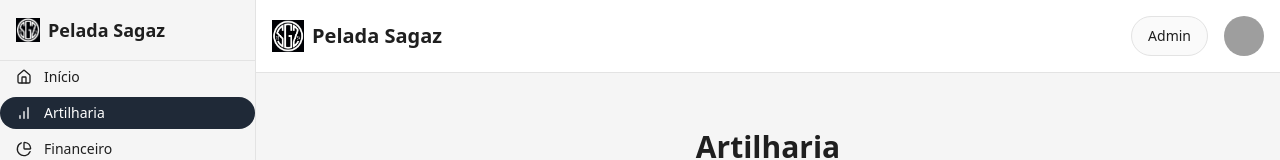
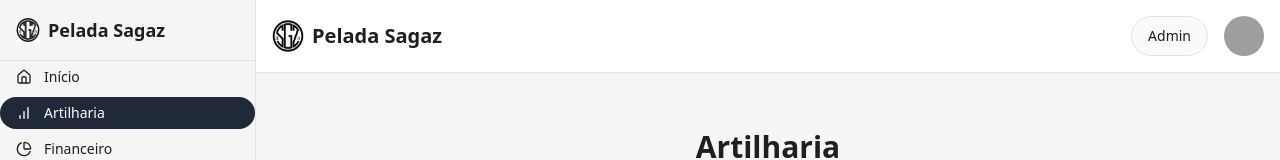
Before and after one commit to davideliasmaga/pelada-stats-hub, a React (Vite) app: page /artilharia in a window 1280 px wide. Shown: the top 160 px of the page. Built offline with nearby package versions, Linux system fonts and the light colour scheme; grey boxes are pictures that could not be loaded.

Commit message:
Refactor: Use new logo
Update the application to use the new logo.

```diff
--- a/src/assets/logo-black-bg.tsx
+++ b/src/assets/logo-black-bg.tsx
@@ -8,8 +8,8 @@ interface LogoProps {
 export const LogoBlackBg: React.FC<LogoProps> = ({ className = "h-12 w-12" }) => {
   return (
     <img
-      src="/lovable-uploads/6cd33761-a71b-4e42-89bf-1c7835b8c4fc.png"
-      alt="Pelada Sagaz Logo (Dark)"
+      src="/lovable-uploads/371657d0-4c0d-440c-af94-135d65164cd1.png"
+      alt="Pelada Sagaz Logo"
       className={className}
     />
   );
--- a/src/assets/logo-white-bg.tsx
+++ b/src/assets/logo-white-bg.tsx
@@ -8,8 +8,8 @@ interface LogoProps {
 export const LogoWhiteBg: React.FC<LogoProps> = ({ className = "h-12 w-12" }) => {
   return (
     <img
-      src="/lovable-uploads/e980f1c4-4a1a-4a1e-b296-d3bc210520f0.png"
-      alt="Pelada Sagaz Logo (Light)"
+      src="/lovable-uploads/371657d0-4c0d-440c-af94-135d65164cd1.png"
+      alt="Pelada Sagaz Logo"
       className={className}
     />
   );
```
Also changed, not shown: public/lovable-uploads/371657d0-4c0d-440c-af94-135d65164cd1.png (added).
